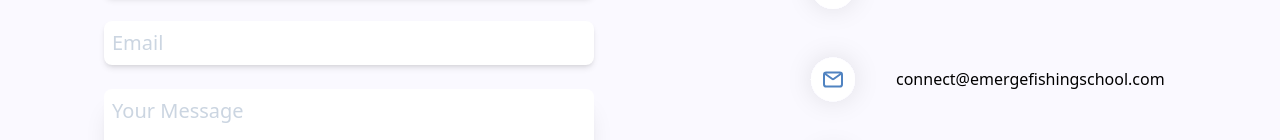
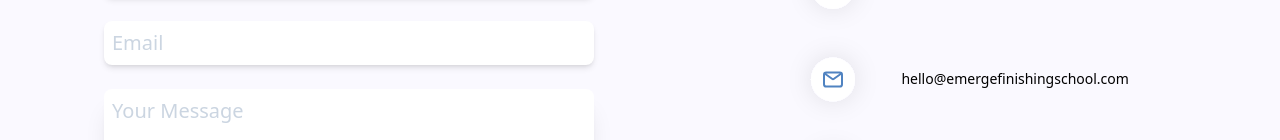
Before and after one commit to Vishalnce/new-emerge-1, a Next.js app: page / in a window 1280 px wide. Shown: the part 4200-4340 px from the top of the page. Built offline with nearby package versions, Linux system fonts and the light colour scheme; no server answers.

Commit message:
update review address

```diff
--- a/components/Address.tsx
+++ b/components/Address.tsx
@@ -23,8 +23,8 @@ function address() {
             <img src = "/contact/c2.svg" alt ="c1"/>
 
           </div>
-          <div className="w-[75%] flex flex-wrap">
-            <p className="text-center text-  ">connect@emergefishingschool.com</p>
+          <div className=" w-[70%] ">
+            <p className="text text-sm ">hello@emergefinishingschool.com</p>
           </div>
         </div>
 
--- a/components/Review.tsx
+++ b/components/Review.tsx
@@ -56,7 +56,7 @@ const Review = () => {
               key={item.name}
             >
               {/* Top section */}
-              <div className="flex flex-col  items-center bg-[#5083C1B2] group-hover:bg-[#5083C1] h-[40%] transition-colors duration-300 rounded-t-2xl ">
+              <div className="flex flex-col  items-center bg-[#5083C1B2] group-hover:bg-[#5083C1] h-[40%] transition-colors duration-300 rounded-t-2xl  ">
                 <div className="w-[28%] m-2 flex justify-center">
                   <img src={item.path} />
                 </div>
```
